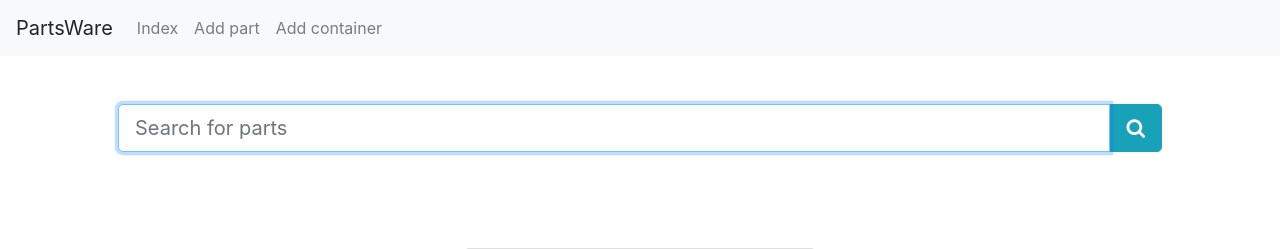
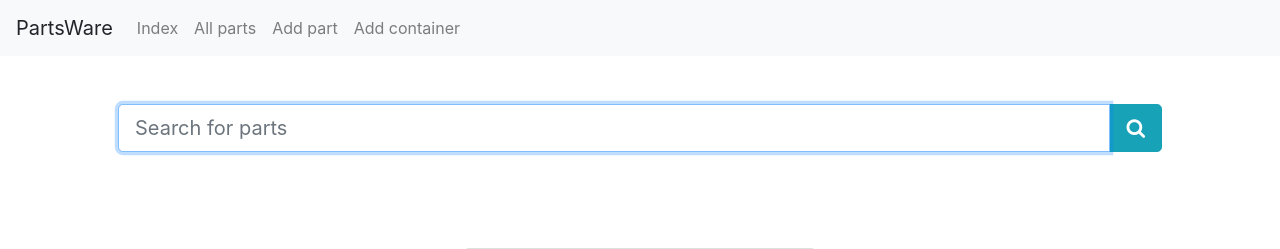
Before and after one commit to kobus-v-schoor/parts-ware, a Django app: page / in a window 1280 px wide. Shown: the top 249 px of the page. Run offline with Django 3.2, Linux system fonts and the light colour scheme; the visitor is signed in with stand-in values (Sample User, id 1); data that the repository does not hold is empty; some libraries are stand-ins or nearby versions.

Commit message:
added all parts url

```diff
--- a/partsware/parts/templates/parts/base.html
+++ b/partsware/parts/templates/parts/base.html
@@ -14,6 +14,11 @@
             <li class="nav-item">
                 <a class="nav-link" href="{% url 'parts:index' %}">
                     Index
+                </a>
+            </li>
+            <li class="nav-item">
+                <a class="nav-link" href="{% url 'parts:all_parts' %}">
+                    All parts
                 </a>
             </li>
             <li class="nav-item">
--- a/partsware/parts/urls.py
+++ b/partsware/parts/urls.py
@@ -8,6 +8,7 @@ urlpatterns = [
     path('', views.index, name='index'),
     path('media/<str:media_type>/<int:part_id>/', views.media, name='media'),
     path('search/', views.search, name='search'),
+    path('all_parts/', views.all_parts, name='all_parts'),
     path('add_container/', views.add_container, name='add_container'),
     path('part/<int:part_id>/', views.view_part, name='view_part'),
     path('add_part/', views.add_part, name='add_part'),
--- a/partsware/parts/views.py
+++ b/partsware/parts/views.py
@@ -117,6 +117,14 @@ def search(request):
     # return results
     context = {
         'parts': parts
+    }
+
+    return render(request, 'parts/search.html', context=context)
+
+@login_required
+def all_parts(request):
+    context = {
+        'parts': Part.objects.filter(user=request.user),
     }
 
     return render(request, 'parts/search.html', context=context)
```
